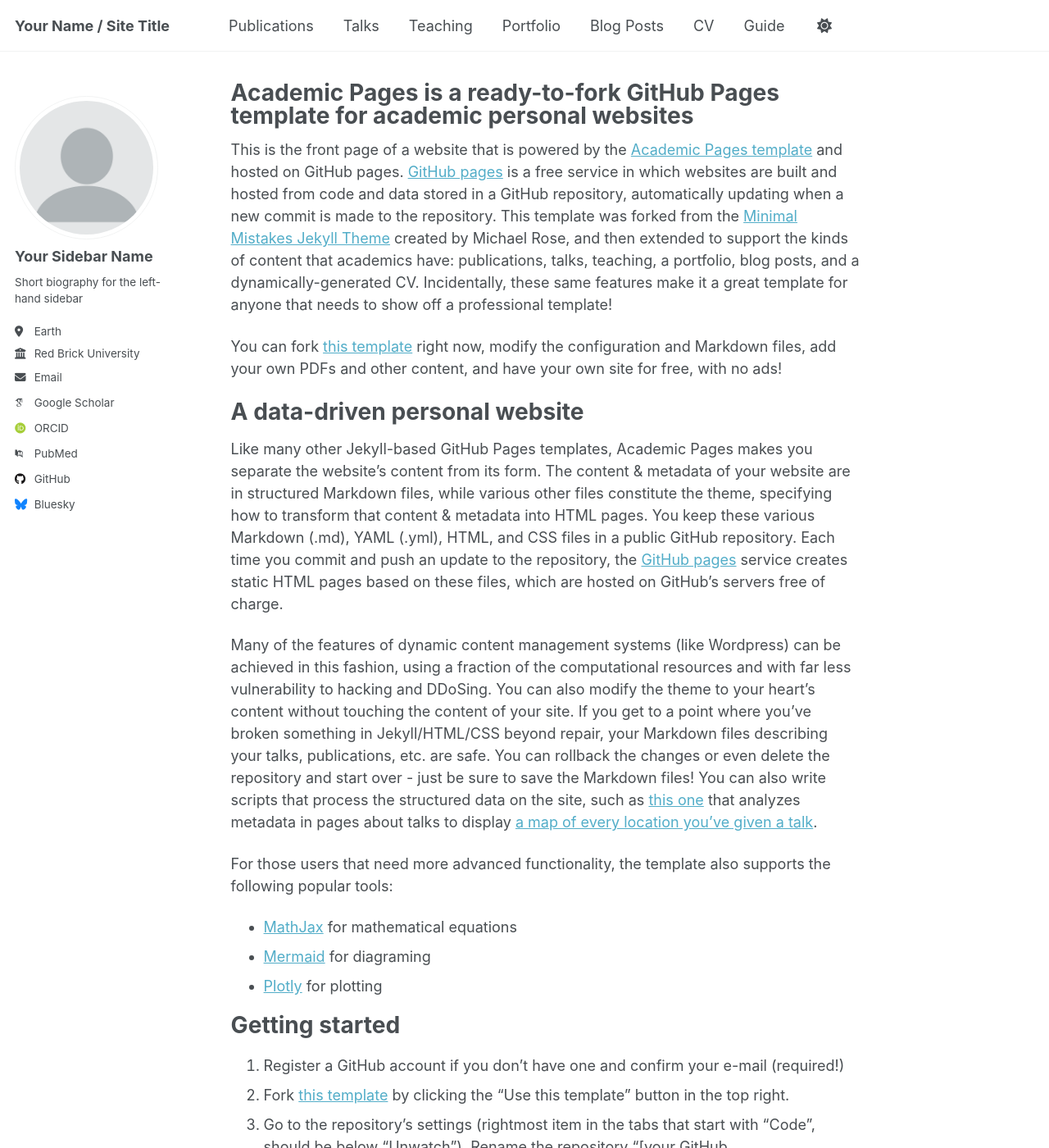
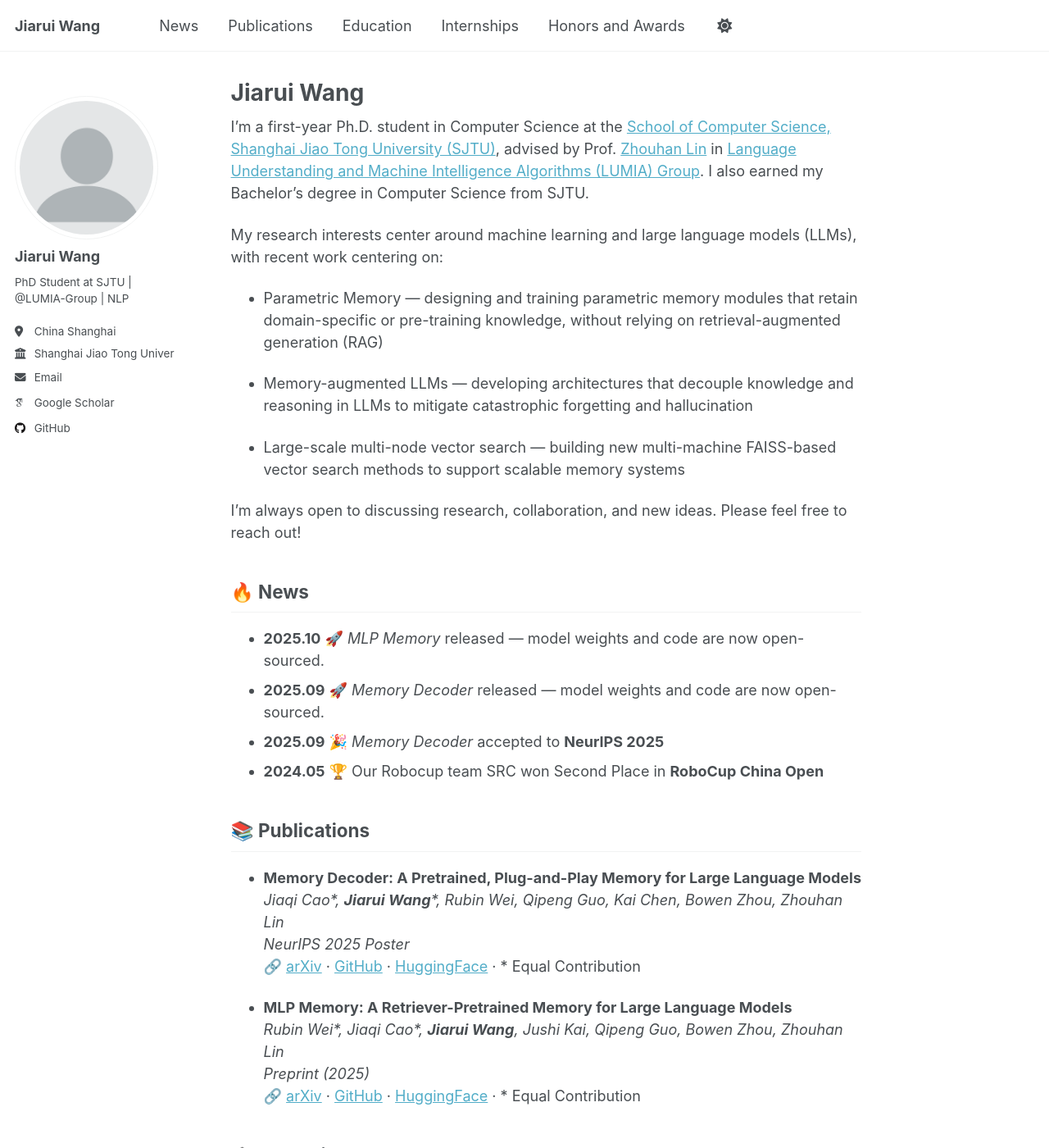
Before and after one commit to JruiWang/JruiWang.github.io, a Jekyll site: the page built from _pages/about.md, in a window 1280 px wide and 1400 px high. Shown: the whole window at 82% size. Built offline with Jekyll 4.4.1, drawn with Linux system fonts in a browser that asks for light colours; some web fonts are replaced; a script that is not in the unit is left out; some of the changed text lies outside the part shown.

Commit message:
First commit.

```diff
--- a/_config.yml
+++ b/_config.yml
@@ -9,11 +9,11 @@
 # Basic Site Settings
 locale                   : "en-US"
 site_theme               : "default" # Currently available options are "default", "air"
-title                    : "Your Name / Site Title"
+title                    : "Jiarui Wang"
 title_separator          : "-"
-name                     : &name "Your Name"
-description              : &description "Your Name's academic portfolio"   # Update this with a general description of your site, this is the default if not overridden by a page
-url                      : https://academicpages.github.io # The base hostname & protocol for your site e.g. "https://[your GitHub username].github.io",
+name                     : &name "Jiarui Wang"
+description              : &description "PhD Student in NLP — research on …"   # Update this with a general description of your site, this is the default if not overridden by a page
+url                      : https://JruiWang.github.io # The base hostname & protocol for your site e.g. "https://[your GitHub username].github.io",
                                                            # or if you already have some other page hosted on Github then use "https://[your GitHub username].github.io/[Your Repo Name]"
 baseurl                  : "" # the subpath of your site, e.g. "/blog"
 repository               : "academicpages/academicpages.github.io"
@@ -24,24 +24,24 @@ repository               : "academicpages/academicpages.github.io"
 author:
   # Biographic information
   avatar           : "profile.png"
-  name             : "Your Sidebar Name"
+  name             : "Jiarui Wang"
   pronouns         : # example: "she/her"
-  bio              : "Short biography for the left-hand sidebar"
-  location         : "Earth"
-  employer         : "Red Brick University"
+  bio              : "PhD Student at SJTU | @LUMIA-Group | NLP"
+  location         : "China Shanghai"
+  employer         : "Shanghai Jiao Tong University"
   uri              : # URL
-  email            : "none@example.org"
+  email            : "wangjiarui1@sjtu.edu.cn"
 
   # Academic websites
   academia         : # URL
   arxiv            : # URL - Update with the correct link to your profile
-  googlescholar    : "https://scholar.google.com/citations?user=PS_CX0AAAAAJ"
+  googlescholar    : "https://scholar.google.com/citations?user=GZo1qAQAAAAJ&hl"
   inspire-hep      : # URL
   impactstory      : # URL
-  orcid            : "https://orcid.org/yourorcidurl"
+  orcid            :
   semantic         : # URL
   ssrn             : # URL
-  pubmed           : "https://www.ncbi.nlm.nih.gov/pubmed/?term=john+snow"
+  pubmed           :
   researchgate     : # URL
   scopus           : # URL
   zotero           : # URL
@@ -51,13 +51,13 @@ author:
   bitbucket        : # Username - Update with your username on the site
   codepen          : # Username
   dribbble         : # Username
-  github           : "academicpages"
+  github           : "https://github.com/dioloib"
   kaggle           : # Username
   stackoverflow    : # User number or user number and name (i.e., use "1" or "1/jeff-atwood")
 
   # Social media
   artstation       : # Username
-  bluesky          : "bsky.app" # Replace this with you Bluesky username
+  bluesky          : # Replace this with you Bluesky username
   facebook         : # Username
   flickr           : # Username
   foursquare       : # Username
--- a/_pages/about.md
+++ b/_pages/about.md
@@ -1,56 +1,55 @@
 ---
 permalink: /
-title: "Academic Pages is a ready-to-fork GitHub Pages template for academic personal websites"
+title: "Jiarui Wang"
 author_profile: true
 redirect_from:
   - /about/
   - /about.html
 ---
 
-This is the front page of a website that is powered by the [Academic Pages template](https://github.com/academicpages/academicpages.github.io) and hosted on GitHub pages. [GitHub pages](https://pages.github.com) is a free service in which websites are built and hosted from code and data stored in a GitHub repository, automatically updating when a new commit is made to the repository. This template was forked from the [Minimal Mistakes Jekyll Theme](https://mmistakes.github.io/minimal-mistakes/) created by Michael Rose, and then extended to support the kinds of content that academics have: publications, talks, teaching, a portfolio, blog posts, and a dynamically-generated CV. Incidentally, these same features make it a great template for anyone that needs to show off a professional template!
+I’m a first-year Ph.D. student in Computer Science at the [School of Computer Science, Shanghai Jiao Tong University (SJTU)](https://cs.sjtu.edu.cn/), advised by Prof. [Zhouhan Lin](https://hantek.github.io/) in [Language Understanding and Machine Intelligence Algorithms (LUMIA) Group](https://lumia-group.github.io/). I also earned my Bachelor’s degree in Computer Science from SJTU.
 
- You can fork [this template](https://github.com/academicpages/academicpages.github.io) right now, modify the configuration and Markdown files, add your own PDFs and other content, and have your own site for free, with no ads!
+My research interests center around machine learning and large language models (LLMs), with recent work centering on:
 
-A data-driven personal website
-======
-Like many other Jekyll-based GitHub Pages templates, Academic Pages makes you separate the website's content from its form. The content & metadata of your website are in structured Markdown files, while various other files constitute the theme, specifying how to transform that content & metadata into HTML pages. You keep these various Markdown (.md), YAML (.yml), HTML, and CSS files in a public GitHub repository. Each time you commit and push an update to the repository, the [GitHub pages](https://pages.github.com/) service creates static HTML pages based on these files, which are hosted on GitHub's servers free of charge.
+- Parametric Memory — designing and training parametric memory modules that retain domain-specific or pre-training knowledge, without relying on retrieval-augmented generation (RAG)
 
-Many of the features of dynamic content management systems (like Wordpress) can be achieved in this fashion, using a fraction of the computational resources and with far less vulnerability to hacking and DDoSing. You can also modify the theme to your heart's content without touching the content of your site. If you get to a point where you've broken something in Jekyll/HTML/CSS beyond repair, your Markdown files describing your talks, publications, etc. are safe. You can rollback the changes or even delete the repository and start over - just be sure to save the Markdown files! You can also write scripts that process the structured data on the site, such as [this one](https://github.com/academicpages/academicpages.github.io/blob/master/talkmap.ipynb) that analyzes metadata in pages about talks to display [a map of every location you've given a talk](https://academicpages.github.io/talkmap.html).
+- Memory-augmented LLMs — developing architectures that decouple knowledge and reasoning in LLMs to mitigate catastrophic forgetting and hallucination
 
-For those users that need more advanced functionality, the template also supports the following popular tools:
-- [MathJax](https://www.mathjax.org/) for mathematical equations
-- [Mermaid](https://mermaid.js.org/) for diagraming
-- [Plotly](https://plotly.com/javascript/) for plotting
+- Large-scale multi-node vector search — building new multi-machine FAISS-based vector search methods to support scalable memory systems
 
-Getting started
-======
-1. Register a GitHub account if you don't have one and confirm your e-mail (required!)
-1. Fork [this template](https://github.com/academicpages/academicpages.github.io) by clicking the "Use this template" button in the top right.
-1. Go to the repository's settings (rightmost item in the tabs that start with "Code", should be below "Unwatch"). Rename the repository "[your GitHub username].github.io", which will also be your website's URL.
-1. Set site-wide configuration and create content & metadata (see below -- also see [this set of diffs](https://archive.is/3TPas) showing what files were changed to set up [an example site](https://getorg-testacct.github.io) for a user with the username "getorg-testacct")
-1. Upload any files (like PDFs, .zip files, etc.) to the files/ directory. They will appear at https://[your GitHub username].github.io/files/example.pdf.
-1. Check status by going to the repository settings, in the "GitHub pages" section
+I'm always open to discussing research, collaboration, and new ideas. Please feel free to reach out!
 
-Site-wide configuration
-------
-The main configuration file for the site is in the base directory in [_config.yml](https://github.com/academicpages/academicpages.github.io/blob/master/_config.yml), which defines the content in the sidebars and other site-wide features. You will need to replace the default variables with ones about yourself and your site's github repository. The configuration file for the top menu is in [_data/navigation.yml](https://github.com/academicpages/academicpages.github.io/blob/master/_data/navigation.yml). For example, if you don't have a portfolio or blog posts, you can remove those items from that navigation.yml file to remove them from the header.
+## 🔥 <a id="news"></a>News
+- **2025.10** 🚀 *MLP Memory* released — model weights and code are now open-sourced.
+- **2025.09** 🚀 *Memory Decoder* released — model weights and code are now open-sourced.
+- **2025.09** 🎉 *Memory Decoder* accepted to **NeurIPS 2025**
+- **2024.05** 🏆 Our Robocup team SRC won Second Place in **RoboCup China Open**
 
-Create content & metadata
-------
-For site content, there is one Markdown file for each type of content, which are stored in directories like _publications, _talks, _posts, _teaching, or _pages. For example, each talk is a Markdown file in the [_talks directory](https://github.com/academicpages/academicpages.github.io/tree/master/_talks). At the top of each Markdown file is structured data in YAML about the talk, which the theme will parse to do lots of cool stuff. The same structured data about a talk is used to generate the list of talks on the [Talks page](https://academicpages.github.io/talks), each [individual page](https://academicpages.github.io/talks/2012-03-01-talk-1) for specific talks, the talks section for the [CV page](https://academicpages.github.io/cv), and the [map of places you've given a talk](https://academicpages.github.io/talkmap.html) (if you run this [python file](https://github.com/academicpages/academicpages.github.io/blob/master/talkmap.py) or [Jupyter notebook](https://github.com/academicpages/academicpages.github.io/blob/master/talkmap.ipynb), which creates the HTML for the map based on the contents of the _talks directory).
+## 📚 <a id="publications"></a>Publications
 
-**Markdown generator**
+-  **Memory Decoder: A Pretrained, Plug-and-Play Memory for Large Language Models**
+   *Jiaqi Cao\*, **Jiarui Wang**\*, Rubin Wei, Qipeng Guo, Kai Chen, Bowen Zhou, Zhouhan Lin*
+   _NeurIPS 2025 Poster_
+   🔗 [arXiv](https://arxiv.org/abs/2508.09874) · [GitHub](https://github.com/LUMIA-Group/MemoryDecoder) · [HuggingFace](https://huggingface.co/collections/Clover-Hill/memorydecoder) · \* Equal Contribution
 
-The repository includes [a set of Jupyter notebooks](https://github.com/academicpages/academicpages.github.io/tree/master/markdown_generator
-) that converts a CSV containing structured data about talks or presentations into individual Markdown files that will be properly formatted for the Academic Pages template. The sample CSVs in that directory are the ones I used to create my own personal website at stuartgeiger.com. My usual workflow is that I keep a spreadsheet of my publications and talks, then run the code in these notebooks to generate the Markdown files, then commit and push them to the GitHub repository.
+-  **MLP Memory: A Retriever-Pretrained Memory for Large Language Models**
+   *Rubin Wei\*, Jiaqi Cao\*, **Jiarui Wang**, Jushi Kai, Qipeng Guo, Bowen Zhou, Zhouhan Lin*
+   _Preprint (2025)_
+   🔗 [arXiv](https://arxiv.org/abs/2508.01832) · [GitHub](https://github.com/Rubin-Wei/MLPMemory) · [HuggingFace](https://huggingface.co/collections/Rubin-Wei/mlpmemory) · \* Equal Contribution
 
-How to edit your site's GitHub repository
-------
-Many people use a git client to create files on their local computer and then push them to GitHub's servers. If you are not familiar with git, you can directly edit these configuration and Markdown files directly in the github.com interface. Navigate to a file (like [this one](https://github.com/academicpages/academicpages.github.io/blob/master/_talks/2012-03-01-talk-1.md) and click the pencil icon in the top right of the content preview (to the right of the "Raw | Blame | History" buttons). You can delete a file by clicking the trashcan icon to the right of the pencil icon. You can also create new files or upload files by navigating to a directory and clicking the "Create new file" or "Upload files" buttons.
+## 🎓 <a id="education"></a>Education
 
-Example: editing a Markdown file for a talk
-![Editing a Markdown file for a talk](/images/editing-talk.png)
+- *2025.09–Present*, Ph.D. Student, [School of Computer Science](https://cs.sjtu.edu.cn/), [Shanghai Jiao Tong University](https://www.sjtu.edu.cn/)
+- *2021.09–2025.06*, B.E. in Computer Science, [Shanghai Jiao Tong University](https://www.sjtu.edu.cn/)
 
-For more info
-------
-More info about configuring Academic Pages can be found in [the guide](https://academicpages.github.io/markdown/), the [growing wiki](https://github.com/academicpages/academicpages.github.io/wiki), and you can always [ask a question on GitHub](https://github.com/academicpages/academicpages.github.io/discussions). The [guides for the Minimal Mistakes theme](https://mmistakes.github.io/minimal-mistakes/docs/configuration/) (which this theme was forked from) might also be helpful.
+
+## 💼 <a id="internships"></a>Internships
+
+- *2024.08–Present*, [Shanghai AI Lab](https://www.shlab.org.cn/), Shanghai, China
+
+
+## 🏅 <a id="honors_and_awards"></a>Honors and Awards
+
+- Second Place, RoboCup China Open - Small Size League, 2024
+- Third Prize, Prototype System Competition, CCF Chinasoft, 2023
+- Provincial First Prize, Senior Group, National Olympiad in Informatics in Provinces (NOIP), 2018
```
Also changed, not shown: _data/navigation.yml (+25 -13 lines).
